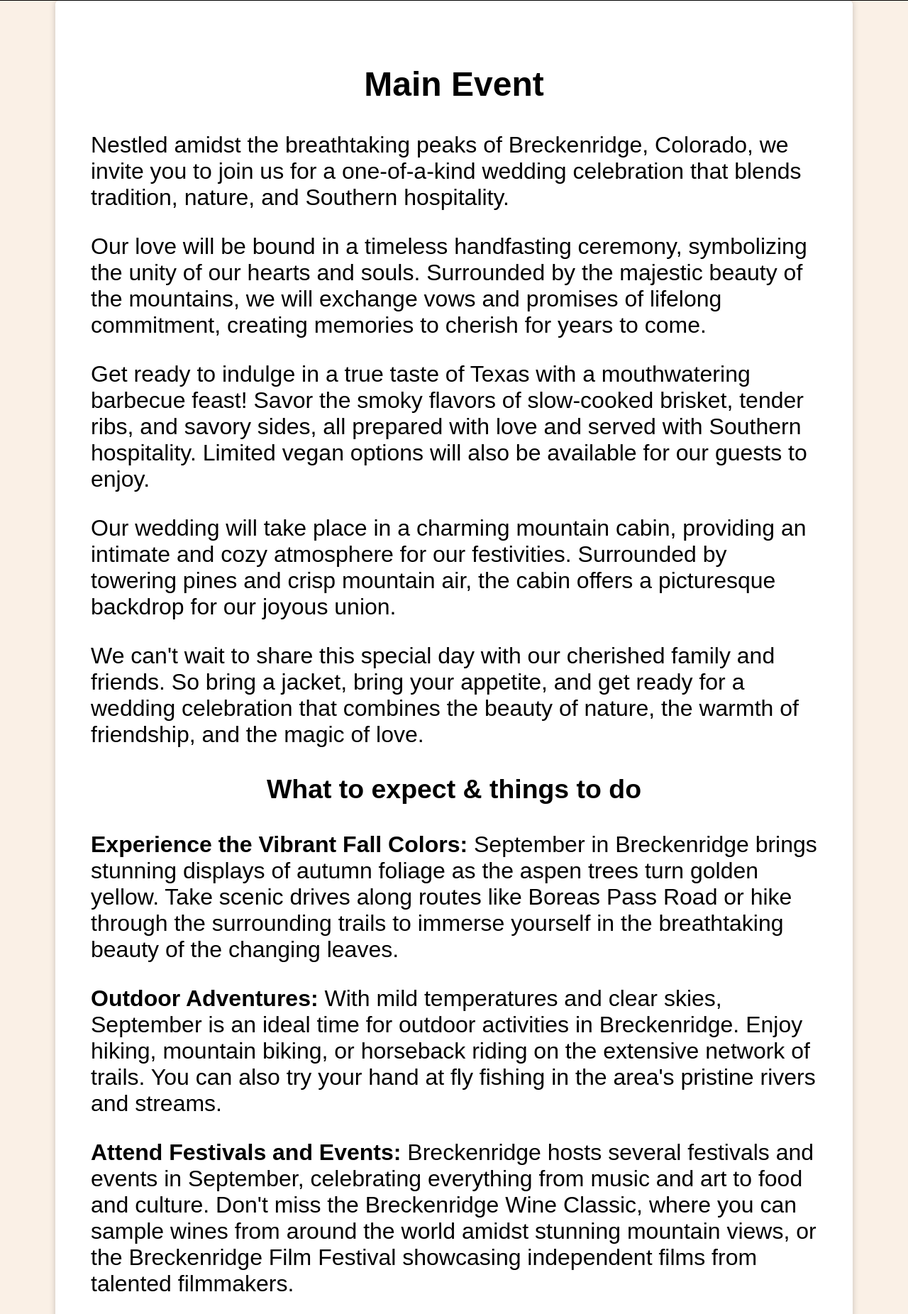
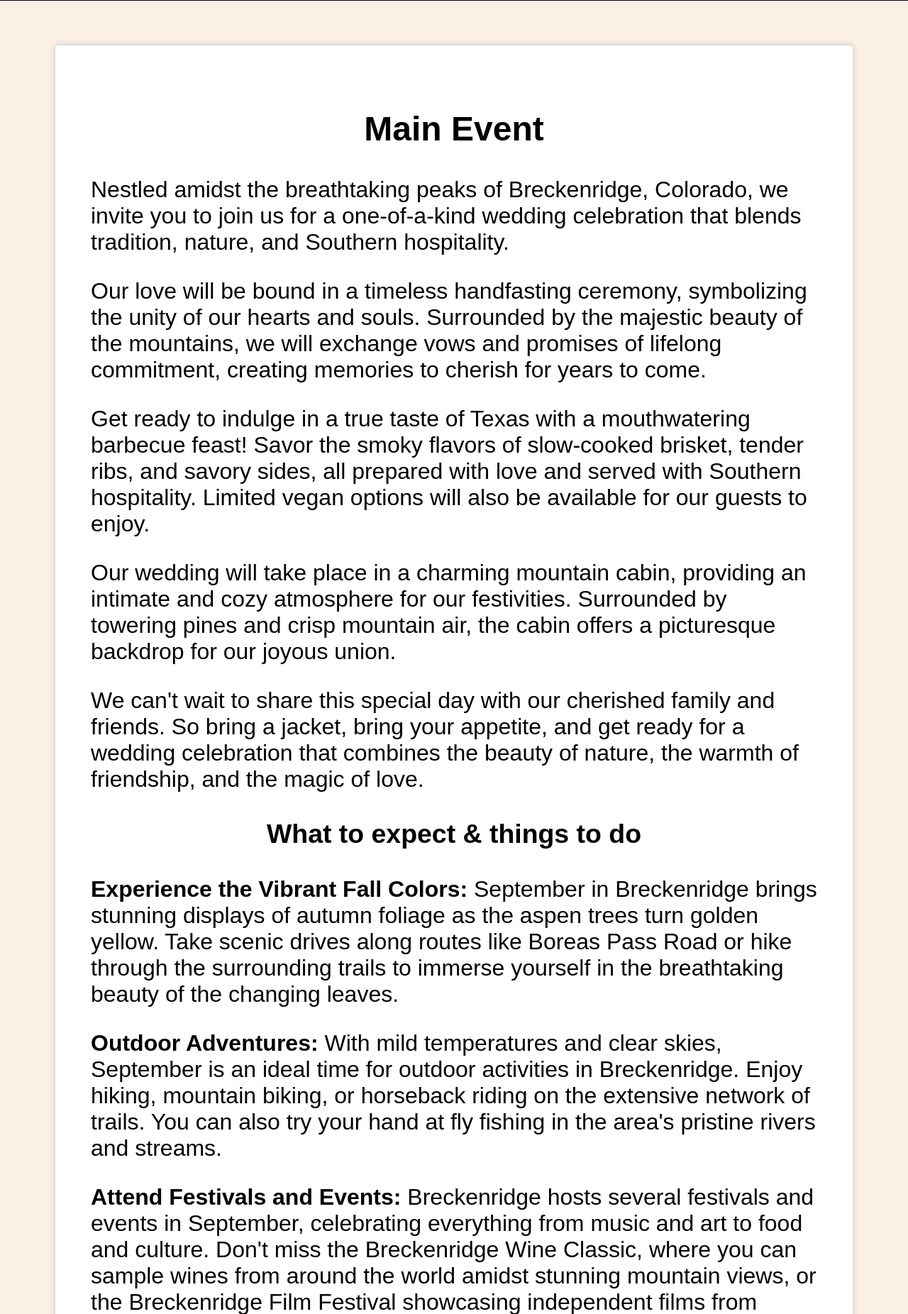
Before and after one commit to EricMTodd/wedding-site, a Flask app: page /travel-and-stay in a window 1280 px wide. Shown: the part 99-1951 px from the top of the page at 71% size. Run offline with Flask 3, Linux system fonts and the light colour scheme.

Commit message:
Please work

```diff
--- a/static/css/event-details.css
+++ b/static/css/event-details.css
@@ -60,7 +60,8 @@
         height: 500px;
     }
 
-    main:first-child {
+    main > :first-child {
         margin-top: calc(48px + 15px);
+
     }
 }
--- a/static/css/travel-and-stay.css
+++ b/static/css/travel-and-stay.css
@@ -46,7 +46,7 @@
         text-align: center;
     }
 
-    main:first-child {
+    main > :first-child {
         margin-top: calc(48px + 15px);
     }
 }
```
